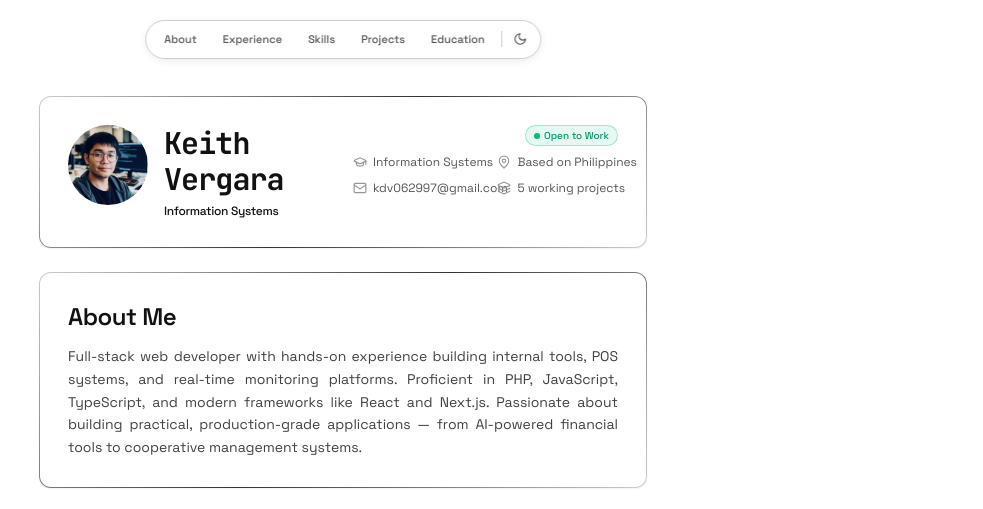
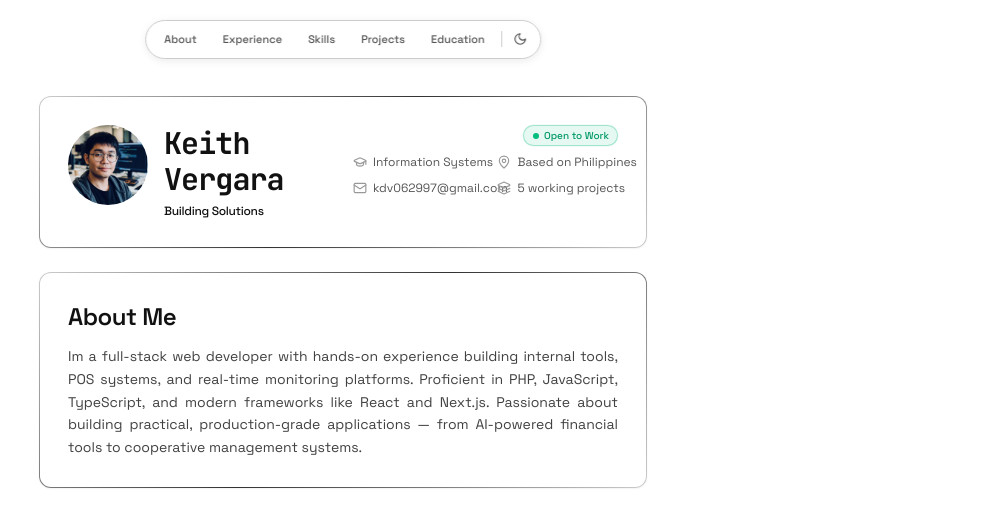
Before and after one commit to icodeninjaX/portfolio, a Next.js app: page / in a window 1280 px wide. Shown: the top 509 px of the page, without its empty margins (297-1280 px from the left). Built offline with nearby package versions, Linux system fonts and the light colour scheme.

Commit message:
added skills

```diff
--- a/app/globals.css
+++ b/app/globals.css
@@ -275,6 +275,24 @@
   animation: title-out 0.3s ease forwards;
 }
 
+@keyframes badge-breathe {
+  0%,
+  100% {
+    box-shadow: 0 0 0 0 rgba(16, 185, 129, 0.1), 0 0 0 rgba(16, 185, 129, 0);
+    border-color: rgba(16, 185, 129, 0.3);
+    background-color: rgba(16, 185, 129, 0.1);
+  }
+  50% {
+    box-shadow: 0 0 0 3px rgba(16, 185, 129, 0.12), 0 0 14px rgba(16, 185, 129, 0.2);
+    border-color: rgba(16, 185, 129, 0.48);
+    background-color: rgba(16, 185, 129, 0.14);
+  }
+}
+
+.open-work-badge {
+  animation: badge-breathe 2.8s ease-in-out infinite;
+}
+
 /* ---- Marquee ---- */
 @keyframes marquee {
   0% { transform: translateX(0); }
--- a/app/layout.tsx
+++ b/app/layout.tsx
@@ -113,6 +113,7 @@ export default function RootLayout({
         <JsonLd />
       </head>
       <body
+        suppressHydrationWarning
         className={`${inter.variable} ${spaceGrotesk.variable} ${jetbrainsMono.variable} antialiased`}
       >
         {children}
--- a/components/header.tsx
+++ b/components/header.tsx
@@ -11,22 +11,20 @@ type HeaderProps = {
 
 const titles = [
   "Full-Stack Web Developer",
-  "Information Systems",
-  "Problem Solver",
+  "Let's build your website",
+  "Building Solutions",
+  "Making your Life Easier",
+  "Let's automate your business",
+  "Let's track your sales",
 ];
 
 export function Header({ data }: HeaderProps) {
   const [titleIndex, setTitleIndex] = useState(0);
-  const [animState, setAnimState] = useState<"enter" | "exit">("enter");
 
   useEffect(() => {
     const interval = setInterval(() => {
-      setAnimState("exit");
-      setTimeout(() => {
-        setTitleIndex((prev) => (prev + 1) % titles.length);
-        setAnimState("enter");
-      }, 300);
-    }, 4000);
+      setTitleIndex((prev) => (prev + 1) % titles.length);
+    }, 2200);
 
     return () => clearInterval(interval);
   }, []);
@@ -54,9 +52,7 @@ export function Header({ data }: HeaderProps) {
               <div className="h-4 overflow-hidden">
                 <p
                   key={titleIndex}
-                  className={`font-display text-[11px] font-medium tracking-tight text-accent sm:text-xs ${
-                    animState === "enter" ? "title-enter" : "title-exit"
-                  }`}
+                  className="title-enter whitespace-nowrap font-display text-[11px] font-medium tracking-tight text-accent sm:text-xs"
                 >
                   {titles[titleIndex]}
                 </p>
@@ -66,8 +62,11 @@ export function Header({ data }: HeaderProps) {
         </div>
 
         <div className="flex w-full flex-col gap-2 sm:w-auto sm:items-end">
-          <span className="inline-flex w-fit items-center gap-1 rounded-full border border-emerald-500/30 bg-emerald-500/10 px-2 py-0.5 font-display text-[10px] font-medium text-emerald-600 dark:text-emerald-400">
-            <span className="h-1.5 w-1.5 rounded-full bg-emerald-500" />
+          <span className="open-work-badge inline-flex w-fit items-center gap-1 rounded-full border border-emerald-500/30 bg-emerald-500/10 px-2 py-0.5 font-display text-[10px] font-medium text-emerald-600 dark:text-emerald-400">
+            <span className="relative flex h-2 w-2 items-center justify-center">
+              <span className="absolute inline-flex h-full w-full animate-ping rounded-full bg-emerald-500/70" />
+              <span className="relative inline-flex h-1.5 w-1.5 rounded-full bg-emerald-500" />
+            </span>
             Open to Work
           </span>
 
--- a/lib/data.ts
+++ b/lib/data.ts
@@ -9,7 +9,7 @@ export const resumeData = {
   linkedin: "https://www.linkedin.com/in/keithvergara-dev/",
 
   summary:
-    "Full-stack web developer with hands-on experience building internal tools, POS systems, and real-time monitoring platforms. Proficient in PHP, JavaScript, TypeScript, and modern frameworks like React and Next.js. Passionate about building practical, production-grade applications — from AI-powered financial tools to cooperative management systems.",
+    "Im a full-stack web developer with hands-on experience building internal tools, POS systems, and real-time monitoring platforms. Proficient in PHP, JavaScript, TypeScript, and modern frameworks like React and Next.js. Passionate about building practical, production-grade applications — from AI-powered financial tools to cooperative management systems.",
 
   experience: [
     {
```
